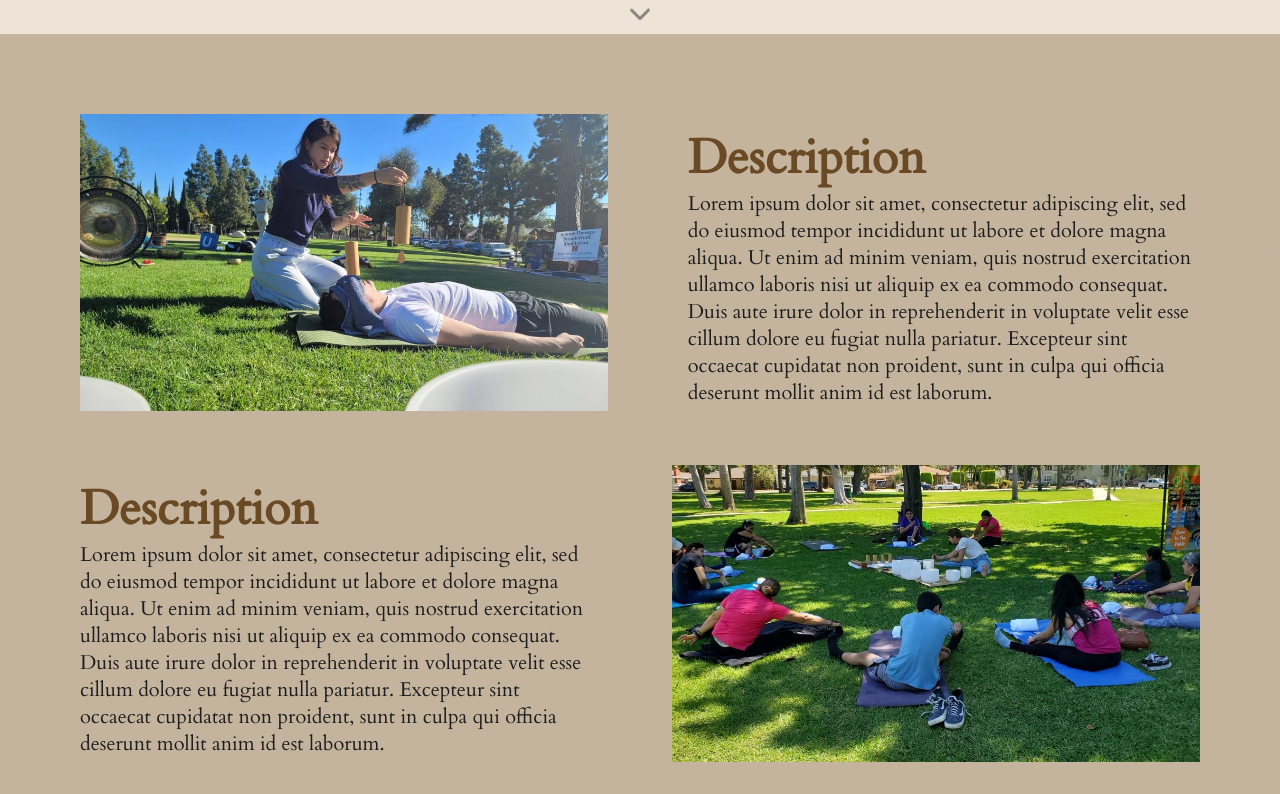
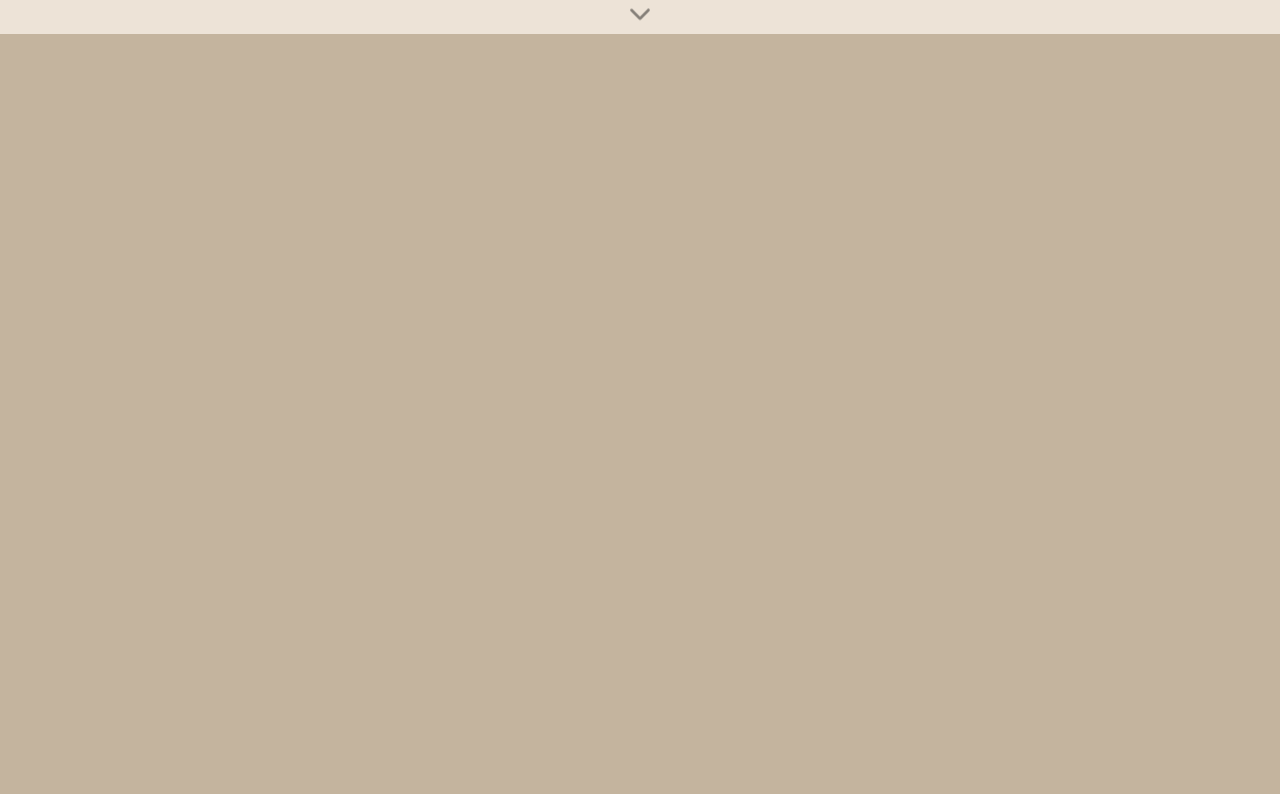
Before and after one commit to jgodi96/Soraya-Sound-Healing, a React (Create React App) app: page / in a window 1280 px wide. Shown: the part 766-1560 px from the top of the page. Built offline with nearby package versions, Linux system fonts and the light colour scheme; the HTML template or start-up script is replaced by a standard one.

Commit message:
animation on scroll

```diff
--- a/package.json
+++ b/package.json
@@ -6,6 +6,7 @@
     "@testing-library/jest-dom": "^5.16.4",
     "@testing-library/react": "^13.3.0",
     "@testing-library/user-event": "^13.5.0",
+    "aos": "^3.0.0-beta.6",
     "colors": "^1.4.0",
     "dotenv": "^16.0.1",
     "express": "^4.18.1",
--- a/src/App.js
+++ b/src/App.js
@@ -6,10 +6,16 @@ import Contact from "./routes/contact/contact.component";
 import About from "./routes/about/about.component";
 import Book from "./routes/book/book.component";
 import './app.styles.scss'
+import AOS from 'aos';
+import 'aos/dist/aos.css';
+
 const App = () => {
   return (
+   <>
+     {AOS.init()}
 
       <div className="app">
+
       <Routes>
 
         <Route path="/" element={<NavBar />}>
@@ -22,6 +28,7 @@ const App = () => {
 
       </Routes>
       </div>
+      </>
 
   );
 };
--- a/src/routes/home/how-it-works/how-it-works.components.jsx
+++ b/src/routes/home/how-it-works/how-it-works.components.jsx
@@ -5,13 +5,13 @@ import { Link } from "react-router-dom";
 const HowItWorks = () => {
   return (
     <section className="how-it-works-page">
-    <div className="how-it-works-container">
+    <div className="how-it-works-container" >
 
       <div className="first-row-how">
-        <div className="first-image-how">
-          <img className="first-image" src={firstAbout} />
+        <div className="first-image-how" data-aos="fade-right" data-aos-duration="500">
+          <img className="first-image" src={firstAbout}/>
         </div>
-        <div className="first-how-description">
+        <div className="first-how-description" data-aos="fade-left">
           <h1 className="first-how-title">Description</h1>
 
           <p>
@@ -26,8 +26,8 @@ const HowItWorks = () => {
         </div>
       </div>
       <div className="second-row-how">
-        <div className="second-how-description">
-          <h1 className="second-how-title">Description</h1>
+        <div className="second-how-description" data-aos="fade-right">
+          <h1 className="second-how-title" >Description</h1>
           <p>
             Lorem ipsum dolor sit amet, consectetur adipiscing elit, sed do
             eiusmod tempor incididunt ut labore et dolore magna aliqua. Ut enim
@@ -38,7 +38,7 @@ const HowItWorks = () => {
             culpa qui officia deserunt mollit anim id est laborum.
           </p>
         </div>
-        <div className="second-image-how">
+        <div className="second-image-how" data-aos="fade-left">
           <img className="second-image" src={secondAbout} />
         </div>
       </div>
```
Also changed, not shown: src/routes/home/book-home/book-home.components.jsx (deleted, +0 -8 lines), 1 other file (tests, documents, lock files or other folders).
